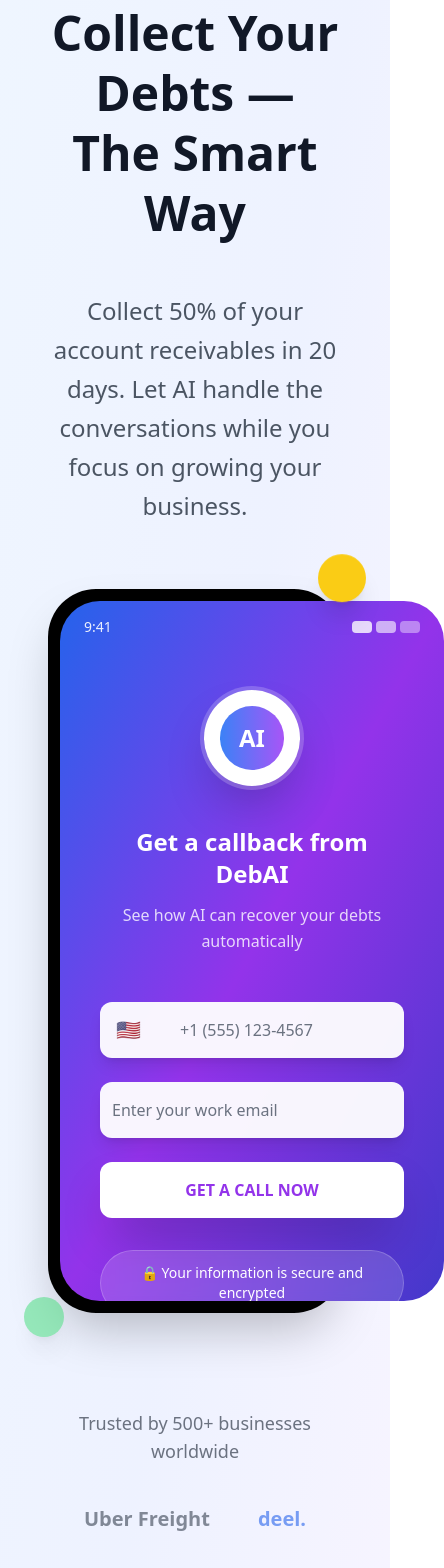
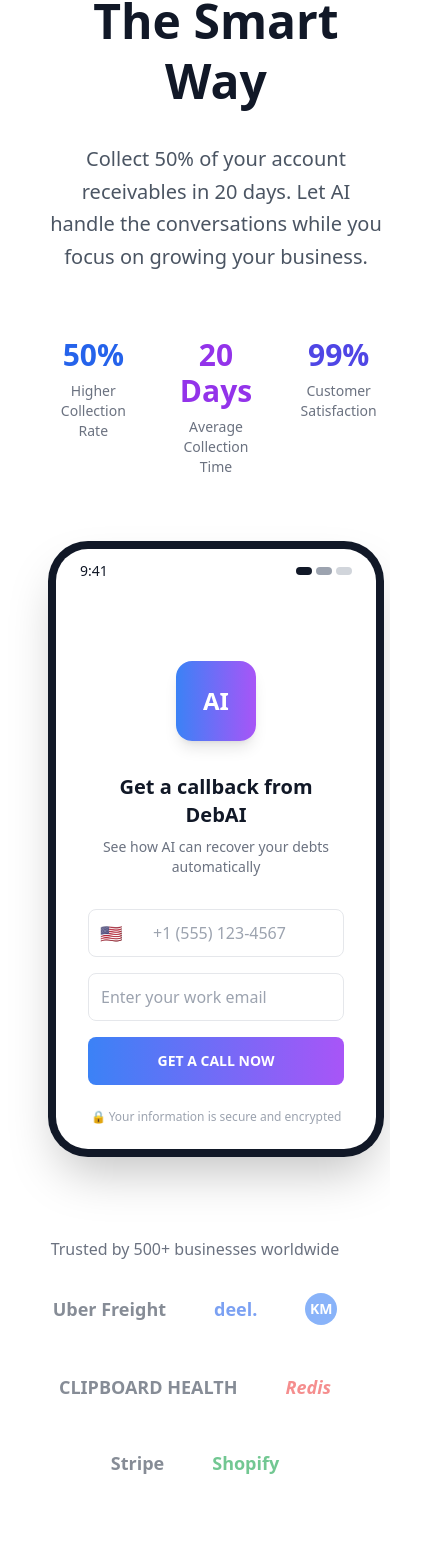
Before and after one commit to cjephuneh/SautiAI, a React (Vite) app: page / in a window 390 px wide. Shown: the part 277-1845 px from the top of the page, 444 px wide, since content can reach past the window. Built offline with nearby package versions, Linux system fonts and the light colour scheme.

Commit message:
Refactor: Simplify Hero section and PhoneMockup
Simplified the Hero section's design and redesigned the PhoneMockup for a cleaner, more straightforward aesthetic.

```diff
--- a/src/components/Hero.tsx
+++ b/src/components/Hero.tsx
@@ -46,25 +46,41 @@ const Hero = () => {
   };
 
   return (
-    <section id="hero-form" className="min-h-screen flex flex-col items-center justify-center px-4 pt-32 pb-20 bg-gradient-to-br from-blue-50 via-indigo-50 to-purple-50">
-      <div className="container mx-auto max-w-7xl text-center">
-        {/* Main Headlines */}
-        <div className="mb-16">
-          <div className="inline-flex items-center bg-blue-100 text-blue-800 px-6 py-3 rounded-full text-sm font-medium mb-12">
+    <section id="hero-form" className="min-h-screen flex flex-col items-center justify-center px-4 pt-20 pb-20 bg-white">
+      <div className="container mx-auto max-w-6xl">
+        <div className="grid lg:grid-cols-2 gap-16 items-center">
+          {/* Left Content */}
+          <div className="text-center lg:text-left space-y-8">
+            <div className="inline-flex items-center bg-blue-50 text-blue-600 px-4 py-2 rounded-full text-sm font-medium">
               🤖 AI-Powered Debt Collection
             </div>
-          <h1 className="text-5xl md:text-6xl lg:text-7xl xl:text-8xl font-bold text-gray-900 mb-12 leading-tight max-w-5xl mx-auto">
+
+            <h1 className="text-5xl lg:text-7xl font-bold text-gray-900 leading-tight">
               Let AI Collect Your Debts — The Smart Way
             </h1>
-          <p className="text-2xl md:text-3xl text-gray-600 max-w-3xl mx-auto mb-16 leading-relaxed">
+
+            <p className="text-xl text-gray-600 leading-relaxed">
               Collect 50% of your account receivables in 20 days. Let AI handle the conversations while you focus on growing your business.
             </p>
 
-
+            <div className="grid grid-cols-3 gap-8 pt-8">
+              <div className="text-center">
+                <div className="text-3xl font-bold text-blue-600 mb-2">50%</div>
+                <div className="text-sm text-gray-500">Higher Collection Rate</div>
+              </div>
+              <div className="text-center">
+                <div className="text-3xl font-bold text-purple-600 mb-2">20 Days</div>
+                <div className="text-sm text-gray-500">Average Collection Time</div>
+              </div>
+              <div className="text-center">
+                <div className="text-3xl font-bold text-indigo-600 mb-2">99%</div>
+                <div className="text-sm text-gray-500">Customer Satisfaction</div>
+              </div>
+            </div>
           </div>
 
-        {/* Phone Mockup with Form */}
-        <div className="mb-24">
+          {/* Right - Phone Mockup */}
+          <div className="flex justify-center">
             <PhoneMockup
               isLoading={isLoading}
               phoneNumber={phoneNumber}
@@ -74,34 +90,19 @@ const Hero = () => {
               onSubmit={handleSubmit}
             />
           </div>
+        </div>
 
         {/* Trust Indicators */}
-        <div className="mb-16">
-          <p className="text-lg text-gray-500 mb-10">Trusted by 500+ businesses worldwide</p>
-          <div className="flex items-center justify-center gap-12 lg:gap-16 flex-wrap opacity-60">
-            <div className="text-xl font-semibold text-gray-700">Uber Freight</div>
-            <div className="text-xl font-semibold text-blue-600">deel.</div>
-            <div className="w-10 h-10 bg-blue-500 rounded-full flex items-center justify-center text-white text-lg font-bold">KM</div>
-            <div className="text-xl font-semibold text-gray-700">CLIPBOARD HEALTH</div>
-            <div className="text-xl font-semibold text-red-500 italic">Redis</div>
-            <div className="text-xl font-semibold text-gray-700">Stripe</div>
-            <div className="text-xl font-semibold text-green-600">Shopify</div>
-          </div>
-        </div>
-
-        {/* Stats Section */}
-        <div className="grid grid-cols-1 md:grid-cols-3 gap-12 max-w-5xl mx-auto">
-          <div className="bg-white/80 backdrop-blur-sm rounded-2xl p-8 border border-white/30 shadow-xl">
-            <div className="text-5xl font-bold text-blue-600 mb-4">50%</div>
-            <div className="text-lg text-gray-600">Higher Collection Rate</div>
-          </div>
-          <div className="bg-white/80 backdrop-blur-sm rounded-2xl p-8 border border-white/30 shadow-xl">
-            <div className="text-5xl font-bold text-purple-600 mb-4">20 Days</div>
-            <div className="text-lg text-gray-600">Average Collection Time</div>
-          </div>
-          <div className="bg-white/80 backdrop-blur-sm rounded-2xl p-8 border border-white/30 shadow-xl">
-            <div className="text-5xl font-bold text-indigo-600 mb-4">99%</div>
-            <div className="text-lg text-gray-600">Customer Satisfaction</div>
+        <div className="mt-20 text-center">
+          <p className="text-gray-500 mb-8">Trusted by 500+ businesses worldwide</p>
+          <div className="flex items-center justify-center gap-12 flex-wrap opacity-60">
+            <div className="text-lg font-semibold text-gray-700">Uber Freight</div>
+            <div className="text-lg font-semibold text-blue-600">deel.</div>
+            <div className="w-8 h-8 bg-blue-500 rounded-full flex items-center justify-center text-white text-sm font-bold">KM</div>
+            <div className="text-lg font-semibold text-gray-700">CLIPBOARD HEALTH</div>
+            <div className="text-lg font-semibold text-red-500 italic">Redis</div>
+            <div className="text-lg font-semibold text-gray-700">Stripe</div>
+            <div className="text-lg font-semibold text-green-600">Shopify</div>
           </div>
         </div>
       </div>
--- a/src/components/PhoneMockup.tsx
+++ b/src/components/PhoneMockup.tsx
@@ -20,49 +20,48 @@ const PhoneMockup = ({
   onSubmit
 }: PhoneMockupProps) => {
   return (
-    <div className="relative max-w-md mx-auto">
-      <div className="bg-black rounded-[3rem] p-3 shadow-2xl transform hover:scale-105 transition-transform duration-300">
-        <div className="bg-gradient-to-br from-blue-600 via-purple-600 to-indigo-700 rounded-[2.5rem] w-96 h-[700px] relative overflow-hidden">
+    <div className="relative">
+      {/* Phone Frame */}
+      <div className="bg-gray-900 rounded-[2.5rem] p-2 shadow-2xl">
+        <div className="bg-white rounded-[2rem] w-80 h-[600px] relative overflow-hidden">
           {/* Status bar */}
-          <div className="flex justify-between items-center px-6 py-4 text-sm text-white/90">
+          <div className="flex justify-between items-center px-6 py-3 text-sm text-gray-900">
             <span className="font-medium">9:41</span>
             <div className="flex gap-1">
-              <div className="w-5 h-3 bg-white/80 rounded-sm"></div>
-              <div className="w-5 h-3 bg-white/60 rounded-sm"></div>
-              <div className="w-5 h-3 bg-white/40 rounded-sm"></div>
+              <div className="w-4 h-2 bg-gray-900 rounded-sm"></div>
+              <div className="w-4 h-2 bg-gray-400 rounded-sm"></div>
+              <div className="w-4 h-2 bg-gray-300 rounded-sm"></div>
             </div>
           </div>
 
           {/* Screen content */}
-          <div className="px-10 py-8 h-full flex flex-col items-center justify-center text-center">
-            {/* AI Logo */}
-            <div className="w-24 h-24 bg-white rounded-full mb-10 flex items-center justify-center shadow-2xl ring-4 ring-white/20">
-              <div className="w-16 h-16 bg-gradient-to-r from-blue-500 to-purple-500 rounded-full flex items-center justify-center text-white font-bold text-2xl">
-                AI
-              </div>
+          <div className="px-8 py-6 h-full flex flex-col items-center justify-center text-center">
+            {/* App Icon */}
+            <div className="w-20 h-20 bg-gradient-to-r from-blue-500 to-purple-500 rounded-2xl mb-8 flex items-center justify-center shadow-lg">
+              <span className="text-white font-bold text-2xl">AI</span>
             </div>
 
-            {/* Main Text */}
-            <h3 className="text-white text-2xl font-bold mb-3">
+            {/* Title */}
+            <h3 className="text-gray-900 text-xl font-bold mb-2">
               Get a callback from DebAI
             </h3>
-            <p className="text-white/80 text-base mb-12 leading-relaxed">
+            <p className="text-gray-500 text-sm mb-8">
               See how AI can recover your debts automatically
             </p>
 
             {/* Form */}
-            <form onSubmit={onSubmit} className="w-full space-y-6">
+            <form onSubmit={onSubmit} className="w-full space-y-4">
               {/* Phone Input */}
               <div className="relative">
-                <div className="absolute left-4 top-1/2 transform -translate-y-1/2 flex items-center gap-3 text-base text-gray-600">
-                  <span className="text-xl">🇺🇸</span>
+                <div className="absolute left-3 top-1/2 transform -translate-y-1/2 flex items-center gap-2">
+                  <span className="text-lg">🇺🇸</span>
                 </div>
                 <Input
                   type="tel"
                   placeholder="+1 (555) 123-4567"
                   value={phoneNumber}
                   onChange={(e) => onPhoneChange(e.target.value)}
-                  className="bg-white/95 border-0 h-14 pl-20 text-gray-900 placeholder:text-gray-500 rounded-xl text-base shadow-lg"
+                  className="border-gray-200 h-12 pl-16 text-gray-900 placeholder:text-gray-400 rounded-lg"
                   disabled={isLoading}
                 />
               </div>
@@ -73,7 +72,7 @@ const PhoneMockup = ({
                 placeholder="Enter your work email"
                 value={email}
                 onChange={(e) => onEmailChange(e.target.value)}
-                className="bg-white/95 border-0 h-14 text-gray-900 placeholder:text-gray-500 rounded-xl text-base shadow-lg"
+                className="border-gray-200 h-12 text-gray-900 placeholder:text-gray-400 rounded-lg"
                 disabled={isLoading}
               />
 
@@ -81,11 +80,11 @@ const PhoneMockup = ({
               <Button
                 type="submit"
                 disabled={isLoading}
-                className="w-full bg-white text-purple-600 hover:bg-gray-50 border-0 h-14 font-semibold rounded-xl shadow-2xl text-base mt-8"
+                className="w-full bg-gradient-to-r from-blue-500 to-purple-500 hover:from-blue-600 hover:to-purple-600 text-white h-12 font-semibold rounded-lg mt-6"
               >
                 {isLoading ? (
-                  <div className="flex items-center gap-3">
-                    <div className="animate-spin rounded-full h-5 w-5 border-2 border-purple-600 border-t-transparent"></div>
+                  <div className="flex items-center gap-2">
+                    <div className="animate-spin rounded-full h-4 w-4 border-2 border-white border-t-transparent"></div>
                     Calling...
                   </div>
                 ) : (
@@ -96,18 +95,13 @@ const PhoneMockup = ({
 
             {/* Security Note */}
             {!isLoading && (
-              <div className="mt-8 bg-white/15 text-white text-sm px-4 py-3 rounded-full backdrop-blur-sm border border-white/20">
+              <div className="mt-6 text-gray-400 text-xs flex items-center gap-1">
                 🔒 Your information is secure and encrypted
               </div>
             )}
           </div>
         </div>
       </div>
-
-      {/* Floating elements */}
-      <div className="absolute -top-6 -right-6 w-12 h-12 bg-yellow-400 rounded-full animate-bounce shadow-xl"></div>
-      <div className="absolute -bottom-6 -left-6 w-10 h-10 bg-green-400 rounded-full animate-pulse shadow-xl"></div>
-      <div className="absolute top-1/4 -right-4 w-8 h-8 bg-pink-400 rounded-full animate-ping shadow-xl"></div>
     </div>
   );
 };
```
Lines whose indentation alone changed are shown as unchanged.
